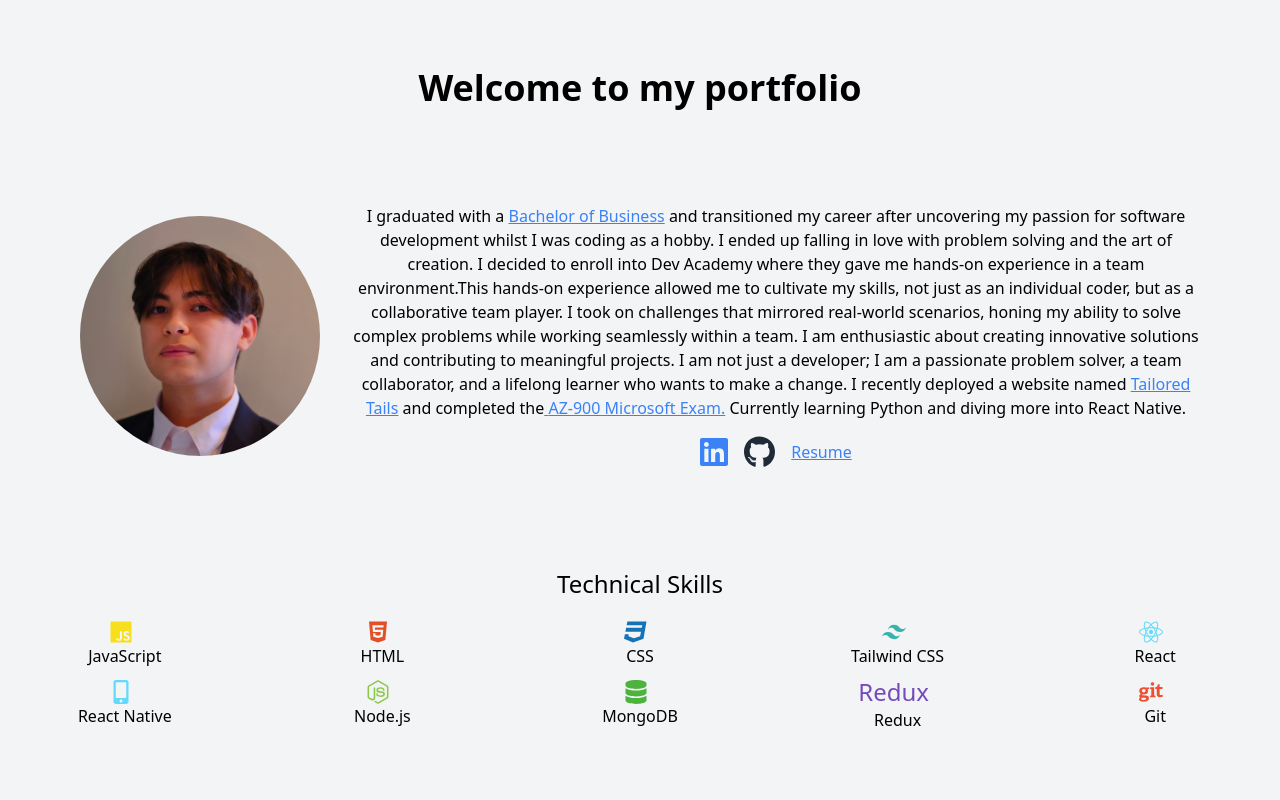
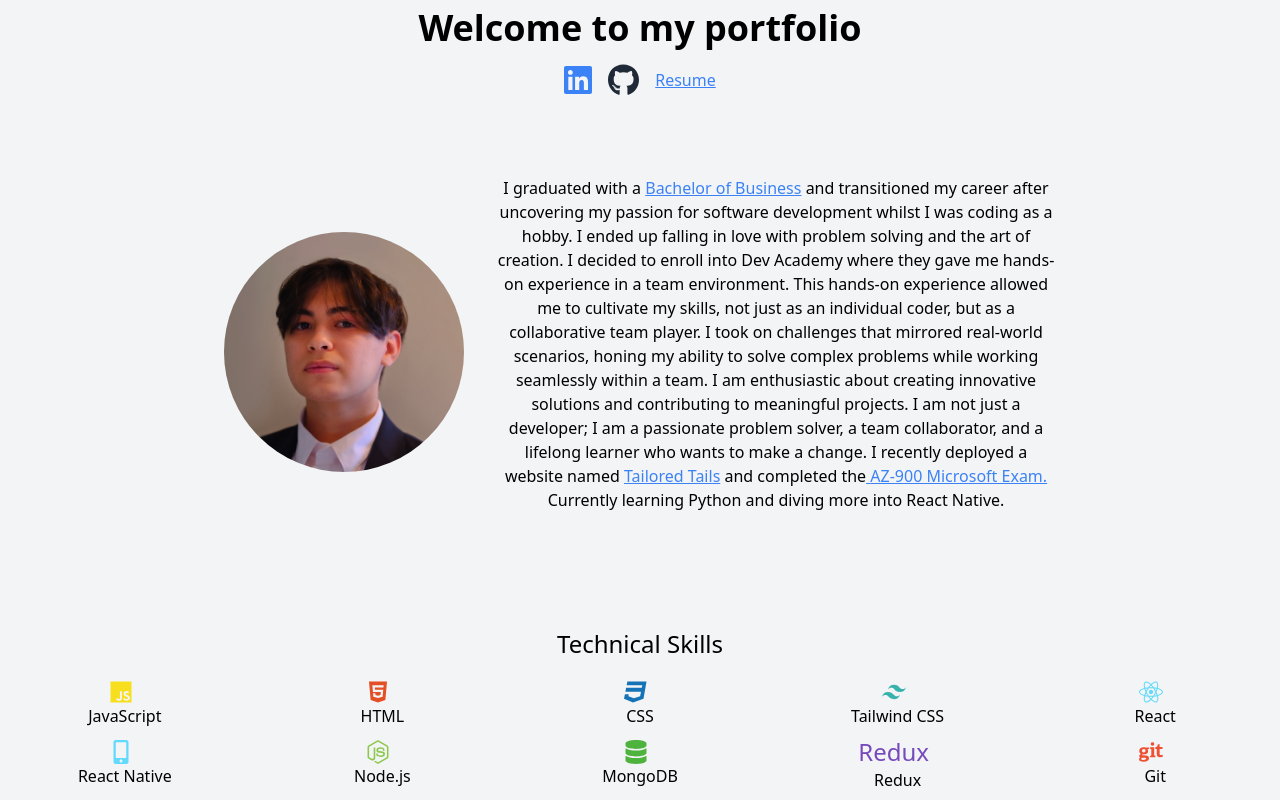
Before and after one commit to KadeVo/portfolio, a React (Create React App) app: page / in a window 1280 px wide. Built offline with nearby package versions, Linux system fonts and the light colour scheme.

Commit message:
Adjusted styling

```diff
--- a/src/components/About.js
+++ b/src/components/About.js
@@ -1,15 +1,12 @@
 import kadinImage from '../assets/images/kadin.jpg'
 import microsoftCert from '../assets/images/AZ-900.pdf'
 import bachelorCert from '../assets/images/bachelor.pdf'
-import CV from '../assets/images/finalCV.pdf'
-import { FontAwesomeIcon } from '@fortawesome/react-fontawesome'
-import { faLinkedin, faGithub } from '@fortawesome/free-brands-svg-icons'
 
 const About = () => {
   return (
-    <div className="mx-auto p-20 flex items-center">
+    <div className="mx-auto p-20 flex justify-center items-center">
       <div className="flex-shrink-0 mr-8">
-        <div className="h-40 w-40 md:h-50 md:w-50 lg:h-60 lg:w-60 overflow-hidden rounded-full">
+        <div className="h-40 w-50 md:h-50 md:w-50 lg:h-60 lg:w-60 overflow-hidden rounded-full">
           <img
             src={kadinImage}
             alt="kadin vo"
@@ -17,25 +14,27 @@ const About = () => {
           />
         </div>
       </div>
-      <div className="flex flex-col items-center">
-        <p className="text-base">
+
+      <div className="flex flex-col items-center w-1/2">
+        <div className="text-base mb-4">
+          <p>
             I graduated with a{' '}
             <a href={bachelorCert} className="underline text-blue-500">
               Bachelor of Business
             </a>{' '}
             and transitioned my career after uncovering my passion for software
-          development whilst I was coding as a hobby. I ended up falling in love
-          with problem solving and the art of creation. I decided to enroll into
-          Dev Academy where they gave me hands-on experience in a team
-          environment.This hands-on experience allowed me to cultivate my
-          skills, not just as an individual coder, but as a collaborative team
-          player. I took on challenges that mirrored real-world scenarios,
-          honing my ability to solve complex problems while working seamlessly
-          within a team. I am enthusiastic about creating innovative solutions
-          and contributing to meaningful projects. I am not just a developer; I
-          am a passionate problem solver, a team collaborator, and a lifelong
-          learner who wants to make a change. I recently deployed a website
-          named{' '}
+            development whilst I was coding as a hobby. I ended up falling in
+            love with problem solving and the art of creation. I decided to
+            enroll into Dev Academy where they gave me hands-on experience in a
+            team environment. This hands-on experience allowed me to cultivate
+            my skills, not just as an individual coder, but as a collaborative
+            team player. I took on challenges that mirrored real-world
+            scenarios, honing my ability to solve complex problems while working
+            seamlessly within a team. I am enthusiastic about creating
+            innovative solutions and contributing to meaningful projects. I am
+            not just a developer; I am a passionate problem solver, a team
+            collaborator, and a lifelong learner who wants to make a change. I
+            recently deployed a website named{' '}
             <a
               href="https://tailoredtails.onrender.com/"
               target="_blank"
@@ -51,32 +50,9 @@ const About = () => {
             </a>{' '}
             Currently learning Python and diving more into React Native.{' '}
           </p>
-        <div className="flex space-x-4 mt-4">
-          <a
-            href="https://www.linkedin.com/in/kadin-vo/"
-            target="_blank"
-            rel="noreferrer"
-            className="text-blue-500 flex items-center"
-          >
-            <FontAwesomeIcon icon={faLinkedin} size="2x" />
-          </a>
-
-          <a
-            href="https://github.com/KadeVo"
-            target="_blank"
-            rel="noreferrer"
-            className="text-gray-800 flex items-center"
-          >
-            <FontAwesomeIcon icon={faGithub} size="2x" />
-          </a>
-
-          <a href={CV} className="underline text-blue-500 flex items-center">
-            <FontAwesomeIcon size="2x" /> Resume
-          </a>
         </div>
       </div>
     </div>
   )
 }
-
 export default About
--- /dev/null
+++ b/src/components/Socials.js
@@ -0,0 +1,33 @@
+import { FontAwesomeIcon } from '@fortawesome/react-fontawesome'
+import { faLinkedin, faGithub } from '@fortawesome/free-brands-svg-icons'
+import CV from '../assets/images/finalCV.pdf'
+
+const Socials = () => {
+  return (
+    <div className="flex justify-center mt-4 space-x-4">
+      <a
+        href="https://www.linkedin.com/in/kadin-vo/"
+        target="_blank"
+        rel="noreferrer"
+        className="text-blue-500 flex items-center"
+      >
+        <FontAwesomeIcon icon={faLinkedin} size="2x" />
+      </a>
+
+      <a
+        href="https://github.com/KadeVo"
+        target="_blank"
+        rel="noreferrer"
+        className="text-gray-800 flex items-center"
+      >
+        <FontAwesomeIcon icon={faGithub} size="2x" />
+      </a>
+
+      <a href={CV} className="underline text-blue-500 flex items-center">
+        <FontAwesomeIcon size="2x" /> Resume
+      </a>
+    </div>
+  )
+}
+
+export default Socials
--- a/src/pages/Home.js
+++ b/src/pages/Home.js
@@ -1,13 +1,17 @@
 import About from '../components/About'
 import Skills from '../components/Skills'
+import Socials from '../components/Socials'
+// import Socials from '../components/Socials'
 
 const Home = () => {
   return (
     <div className="bg-gray-100 min-h-screen flex items-center justify-center">
       <div className="text-center">
         <h1 className="text-4xl font-bold mb-4">Welcome to my portfolio</h1>
+        <Socials />
         <div>
           <About />
+          {/* <Socials /> */}
           <Skills />
         </div>
       </div>
```
Lines whose indentation alone changed are shown as unchanged.
